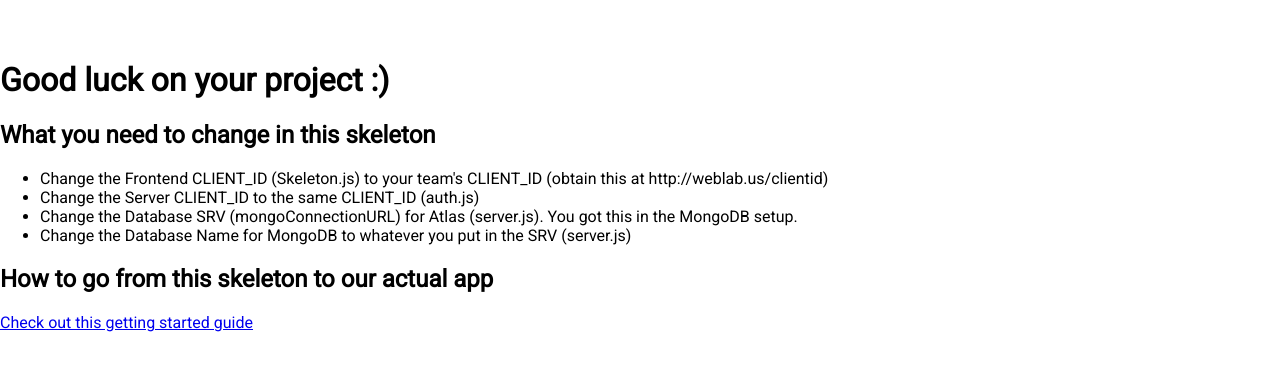
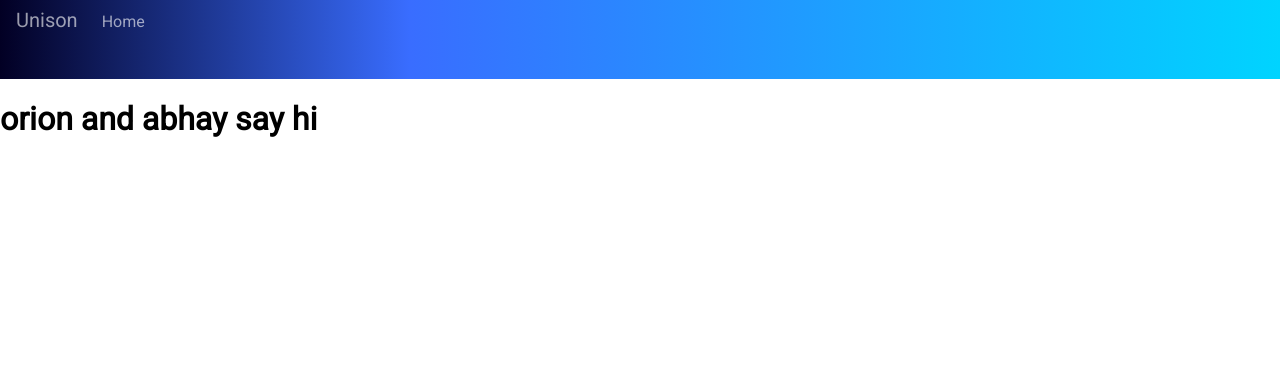
Before and after one commit to abhaybe/unison, a React app in the folder skeleton-main/: page / in a window 1280 px wide. Shown: the top 370 px of the page. Built offline with nearby package versions, Linux system fonts and the light colour scheme; no server answers; the HTML template or start-up script is replaced by a standard one.

Commit message:
Move Google Oauth to Navbar

```diff
--- a/skeleton-main/client/src/components/App.js
+++ b/skeleton-main/client/src/components/App.js
@@ -4,6 +4,7 @@ import jwt_decode from "jwt-decode";
 
 import NotFound from "./pages/NotFound.js";
 import Skeleton from "./pages/Skeleton.js";
+import NavBar from "./modules/NavBar.js";
 
 import "../utilities.css";
 
@@ -43,6 +44,7 @@ const App = () => {
 
   return (
     <>
+      <NavBar handleLogin={handleLogin} handleLogout={handleLogout} userId={userId} />
       <Router>
         <Skeleton path="/" handleLogin={handleLogin} handleLogout={handleLogout} userId={userId} />
         <NotFound default />
--- /dev/null
+++ b/skeleton-main/client/src/components/modules/NavBar.css
@@ -0,0 +1,34 @@
+.NavBar-container {
+  padding: var(--s) var(--m);
+  background: rgb(2, 0, 36);
+  background: linear-gradient(
+    90deg,
+    rgba(2, 0, 36, 1) 0%,
+    rgba(57, 109, 255, 1) 32%,
+    rgba(0, 212, 255, 1) 100%
+  );
+}
+
+.NavBar-title {
+  color: var(--white);
+  font-size: 20px;
+}
+
+.NavBar-linkContainer {
+  margin-left: var(--l);
+}
+
+.NavBar-link,
+.NavBar-link:visited {
+  color: var(--white);
+  opacity: 0.6;
+  text-decoration: none;
+}
+
+.NavBar-link:hover {
+  opacity: 0.8;
+}
+
+.NavBar-link + .NavBar-link {
+  margin-left: var(--m);
+}
--- /dev/null
+++ b/skeleton-main/client/src/components/modules/NavBar.js
@@ -0,0 +1,51 @@
+import React from "react";
+import { Link } from "@reach/router";
+import { GoogleOAuthProvider, GoogleLogin, googleLogout } from "@react-oauth/google";
+
+import "./NavBar.css";
+
+const GOOGLE_CLIENT_ID = "808533395363-h4ejmvg7ut0loi69pt6pqacr16mtuiqm.apps.googleusercontent.com";
+
+/**
+ * The navigation bar at the top of all pages. Takes no props.
+ */
+const NavBar = ({ userId, handleLogin, handleLogout }) => {
+  return (
+    <nav className="NavBar-container">
+      <div className="NavBar-title u-inlineBlock">
+        <Link to="/" className="NavBar-link">
+          Unison
+        </Link>
+      </div>
+      <div className="NavBar-linkContainer u-inlineBlock">
+        <Link to="/" className="NavBar-link">
+          Home
+        </Link>
+        {/* <Link to="/profile/" className="NavBar-link">
+          Profile
+        </Link>
+        <Link to="/leaderboard/" className="NavBar-link">
+          Leaderboard
+        </Link> */}
+        <div className="NavBar-link">
+          <GoogleOAuthProvider clientId={GOOGLE_CLIENT_ID}>
+            {userId ? (
+              <button
+                onClick={() => {
+                  googleLogout();
+                  handleLogout();
+                }}
+              >
+                Logout
+              </button>
+            ) : (
+              <GoogleLogin onSuccess={handleLogin} onError={(err) => console.log(err)} />
+            )}
+          </GoogleOAuthProvider>
+        </div>
+      </div>
+    </nav>
+  );
+};
+
+export default NavBar;
--- a/skeleton-main/client/src/components/pages/Skeleton.js
+++ b/skeleton-main/client/src/components/pages/Skeleton.js
@@ -1,47 +1,10 @@
 import React from "react";
-import { GoogleOAuthProvider, GoogleLogin, googleLogout } from "@react-oauth/google";
 
 import "../../utilities.css";
 import "./Skeleton.css";
 
-//TODO: REPLACE WITH YOUR OWN CLIENT_ID
-const GOOGLE_CLIENT_ID = "808533395363-h4ejmvg7ut0loi69pt6pqacr16mtuiqm.apps.googleusercontent.com";
-
-const Skeleton = ({ userId, handleLogin, handleLogout }) => {
-  return (
-    <GoogleOAuthProvider clientId={GOOGLE_CLIENT_ID}>
-      {userId ? (
-        <button
-          onClick={() => {
-            googleLogout();
-            handleLogout();
-          }}
-        >
-          Logout
-        </button>
-      ) : (
-        <GoogleLogin onSuccess={handleLogin} onError={(err) => console.log(err)} />
-      )}
-      <h1>Good luck on your project :)</h1>
-      <h2> What you need to change in this skeleton</h2>
-      <ul>
-        <li>
-          Change the Frontend CLIENT_ID (Skeleton.js) to your team's CLIENT_ID (obtain this at
-          http://weblab.us/clientid)
-        </li>
-        <li>Change the Server CLIENT_ID to the same CLIENT_ID (auth.js)</li>
-        <li>
-          Change the Database SRV (mongoConnectionURL) for Atlas (server.js). You got this in the
-          MongoDB setup.
-        </li>
-        <li>Change the Database Name for MongoDB to whatever you put in the SRV (server.js)</li>
-      </ul>
-      <h2>How to go from this skeleton to our actual app</h2>
-      <a href="https://docs.google.com/document/d/110JdHAn3Wnp3_AyQLkqH2W8h5oby7OVsYIeHYSiUzRs/edit?usp=sharing">
-        Check out this getting started guide
-      </a>
-    </GoogleOAuthProvider>
-  );
+const Skeleton = () => {
+  return <h1>orion and abhay say hi</h1>;
 };
 
 export default Skeleton;
```
